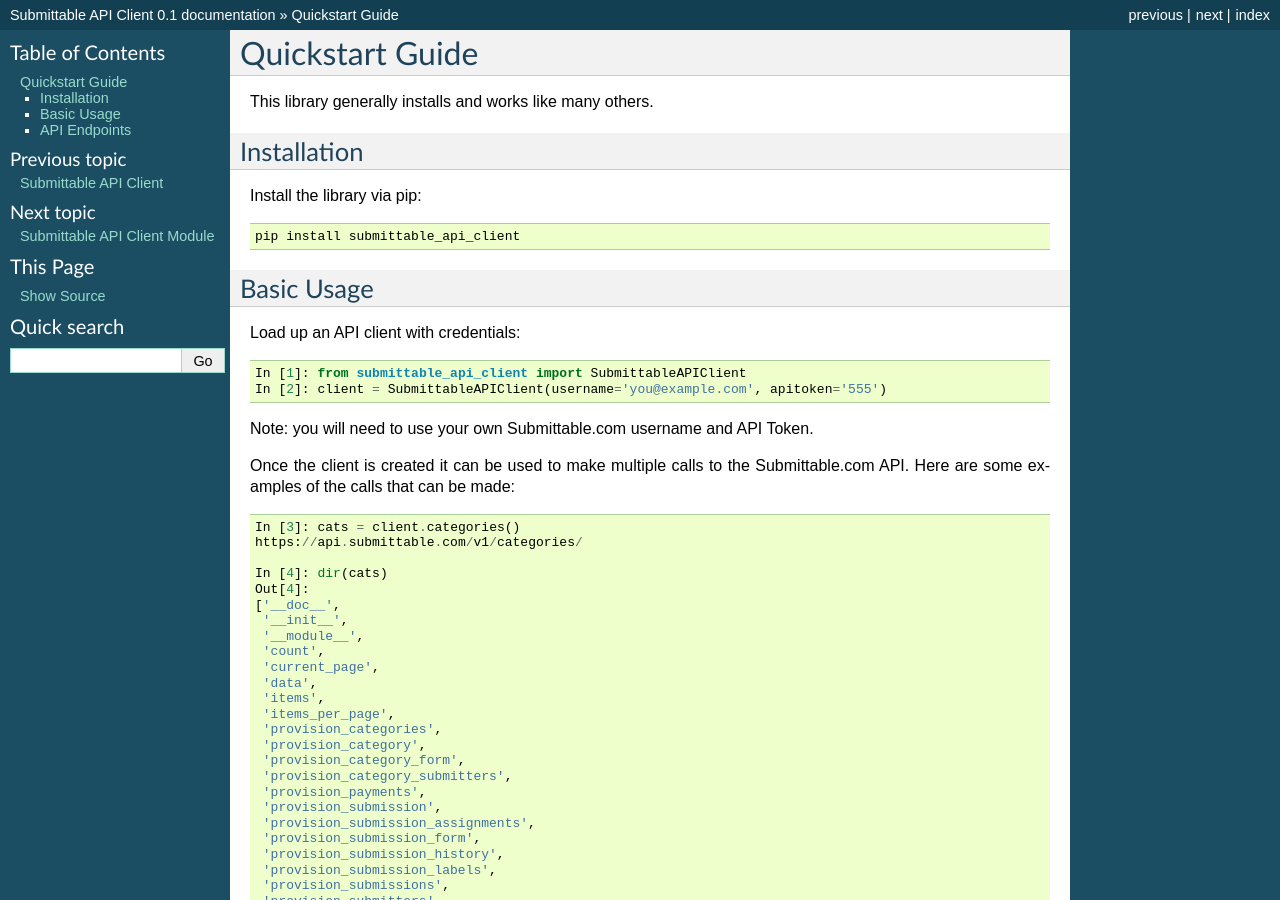
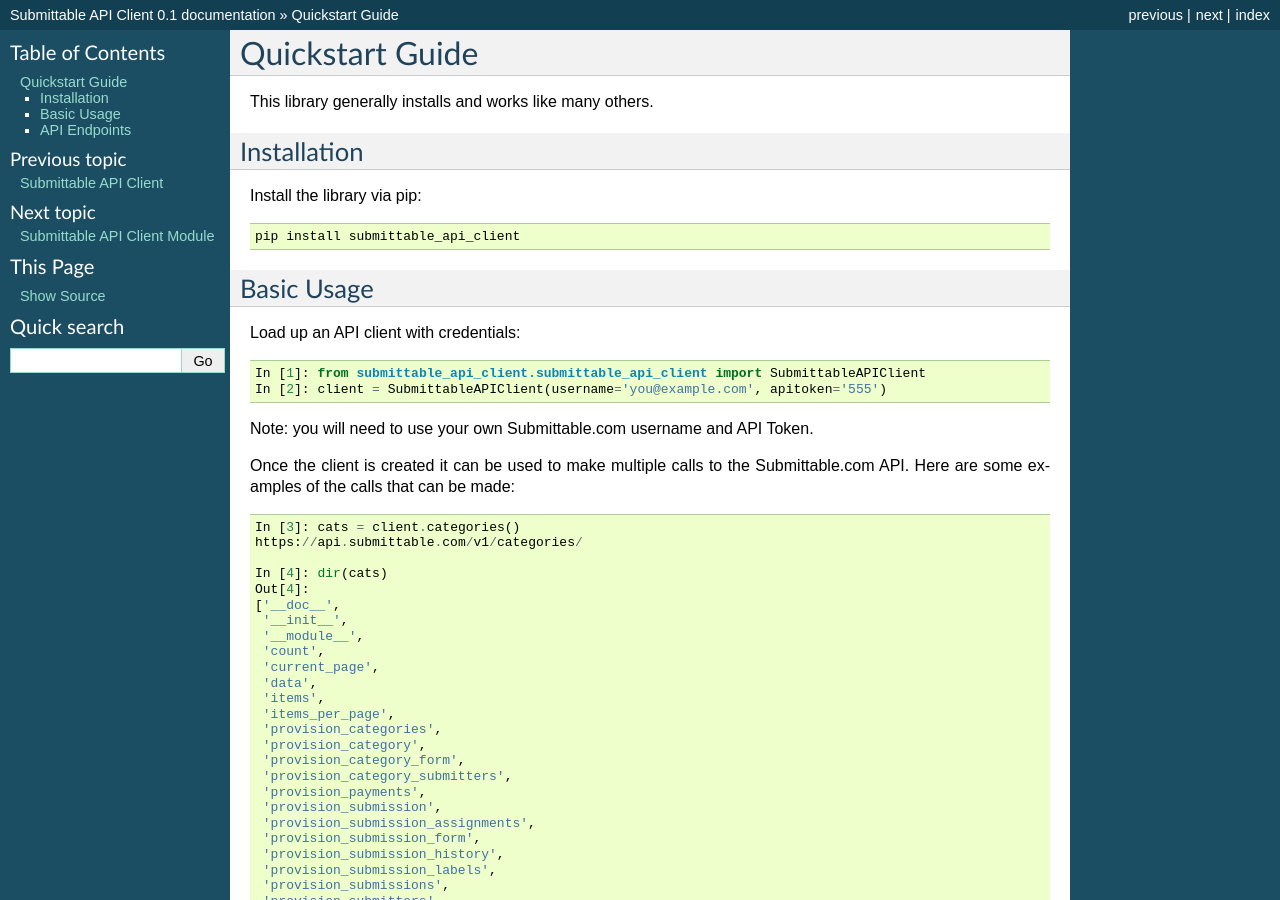
Before and after one commit to shawnr/submittable-api-client, a Sphinx documentation site: the page built from docs/source/quickstart_guide.rst, in a window 1280 px wide and 900 px high. Built offline with Sphinx 7.4.7, drawn with Linux system fonts in a browser that asks for light colours.

Commit message:
Updated docs.
Change-Id: I9993b770e561d9fa94d9a6ced977da5a360ed2c8

```diff
--- a/docs/source/quickstart_guide.rst
+++ b/docs/source/quickstart_guide.rst
@@ -12,7 +12,7 @@
 -----------
 Load up an API client with credentials::
 
-    In [1]: from submittable_api_client import SubmittableAPIClient
+    In [1]: from submittable_api_client.submittable_api_client import SubmittableAPIClient
     In [2]: client = SubmittableAPIClient(username='you@example.com', apitoken='555')
 
 Note: you will need to use your own Submittable.com username and API Token.
```
